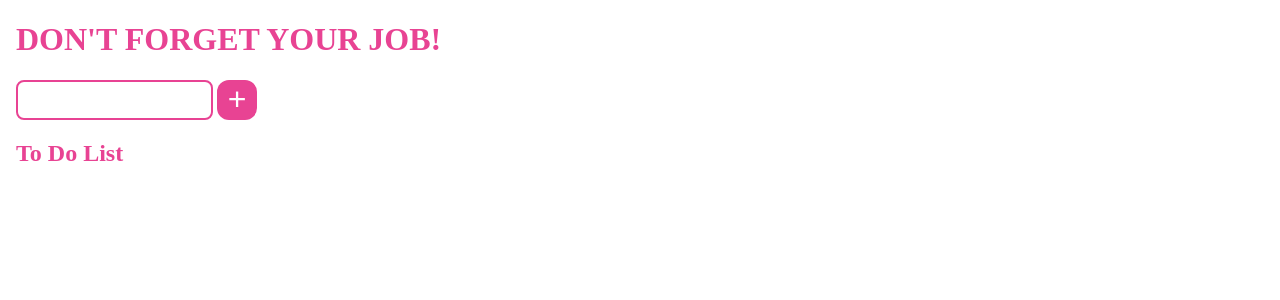
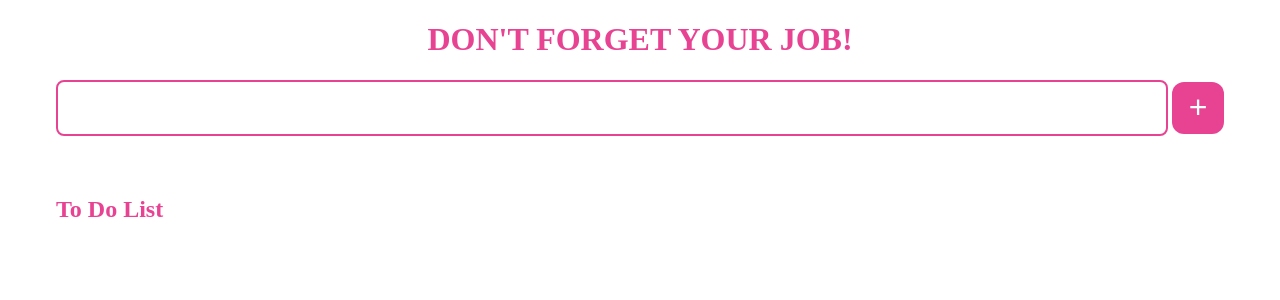
Before and after one commit to goodluckjjin/Learning-Vanila-Redux-and-React-Redux, a React (Create React App) app: page /#/ in a window 1280 px wide. Shown: the top 300 px of the page. Built offline with nearby package versions, Linux system fonts and the light colour scheme.

Commit message:
Update styles

```diff
--- a/src/components/Checkbox.js
+++ b/src/components/Checkbox.js
@@ -1,4 +1,4 @@
-import React from "react";
+import React, { useState } from "react";
 import styled from "styled-components";
 
 const Input = styled.input`
@@ -43,6 +43,8 @@ const Label = styled.label`
 `;
 
 function Checkbox({ value, onChange }) {
+  console.log("vale", value);
+
   return (
     <div>
       <Input type="checkbox" id="cb1" value={value} onChange={onChange} />
--- a/src/components/ToDo.js
+++ b/src/components/ToDo.js
@@ -61,14 +61,14 @@ const CheckboxWrap = styled.div`
   margin: 0 8px;
 `;
 
-function ToDo({ text, onBtnClick, id, index }) {
-  console.log("   ", onBtnClick);
+function ToDo({ text, onBtnClick, id, checked }) {
+  console.log("toDo = > ", text, ":", checked);
   return (
     <Item>
       <Content>
         {/* <Number>{index}</Number> */}
         <CheckboxWrap>
-          <Checkbox onChange={onBtnClick?.onCheckBtnClick} />
+          <Checkbox value={checked} onChange={onBtnClick?.onCheckBtnClick} />
         </CheckboxWrap>
         <Link
           to={`/${id}`}
--- a/src/routes/Home.js
+++ b/src/routes/Home.js
@@ -9,21 +9,26 @@ import styled from "styled-components";
 // mapStateToProps와 mapDispatchToProps 두개의 함수로 나누어 이용하면 됨
 
 const HomeWrapper = styled.div`
-  padding: 0 8px;
+  padding: 0 48px;
 `;
 
 const MainTitle = styled.h1`
   color: #e84393;
+  text-align: center;
+  font-size: bold;
 `;
 
 const Form = styled.form`
   display: flex;
-  margin: 8px 0;
+  align-items: center;
+  margin: 8px 0 60px;
 `;
 
 const Input = styled.input`
+  flex: 1;
+  height: 52px;
   margin-right: 4px;
-  padding: 8px;
+  padding: 0 8px;
   background-color: #fff;
   border: 2px solid #e84393;
   border-radius: 8px;
@@ -33,8 +38,8 @@ const AddButton = styled.button`
   display: flex;
   justify-content: center;
   align-items: center;
-  width: 40px;
-  height: 40px;
+  width: 52px;
+  height: 52px;
   border: none;
   border-radius: 12px;
   background-color: #e84393;
@@ -88,13 +93,13 @@ function Home({ toDos, addToDo }) {
 
 // redux state로부터 home(component)에 prop으로써 전달
 function mapStateToProps(state) {
-  console.log("mapStateToProps is worked", state);
+  console.log("(Home) mapStateToProps is worked", state);
 
   return { toDos: state };
 }
 
 function mapDispatchToProps(dispatch) {
-  console.log("mapDispatchToProps is worked");
+  console.log("(Home) mapDispatchToProps is worked");
   return {
     // addToDo : (text) => dispatch(actionCreators.addToDo(text))
     addToDo: (text) => dispatch(add(text)),
--- a/src/store.js
+++ b/src/store.js
@@ -59,13 +59,16 @@ const toDos = createSlice({
     add: (state, action) => {
       state.push({ text: action.payload, id: Date.now(), checked: false });
     },
-    remove: (state, action) =>
-      state.filter((toDo) => toDo.id !== action.payload),
+    remove: (state, action) => {
+      console.log("action", action);
+      return state.filter((toDo) => toDo.id !== action.payload);
+    },
     check: (state, action) => {
-      state.map((toDo) => {
+      const newState = state.map((toDo) => {
         if (toDo.id === action.payload.id) toDo.checked = !toDo.checked;
         return toDo;
       });
+      return newState;
     },
   },
 });
@@ -76,7 +79,7 @@ const toDos = createSlice({
 /* 코드줄 줄이기 전
 const store = configureStore({reducer: toDos.reducer}); */
 
-console.log("toDos", toDos);
+console.log("toDos in store", toDos);
 
 // export const actionCreators = {
 //   addToDoć
```
